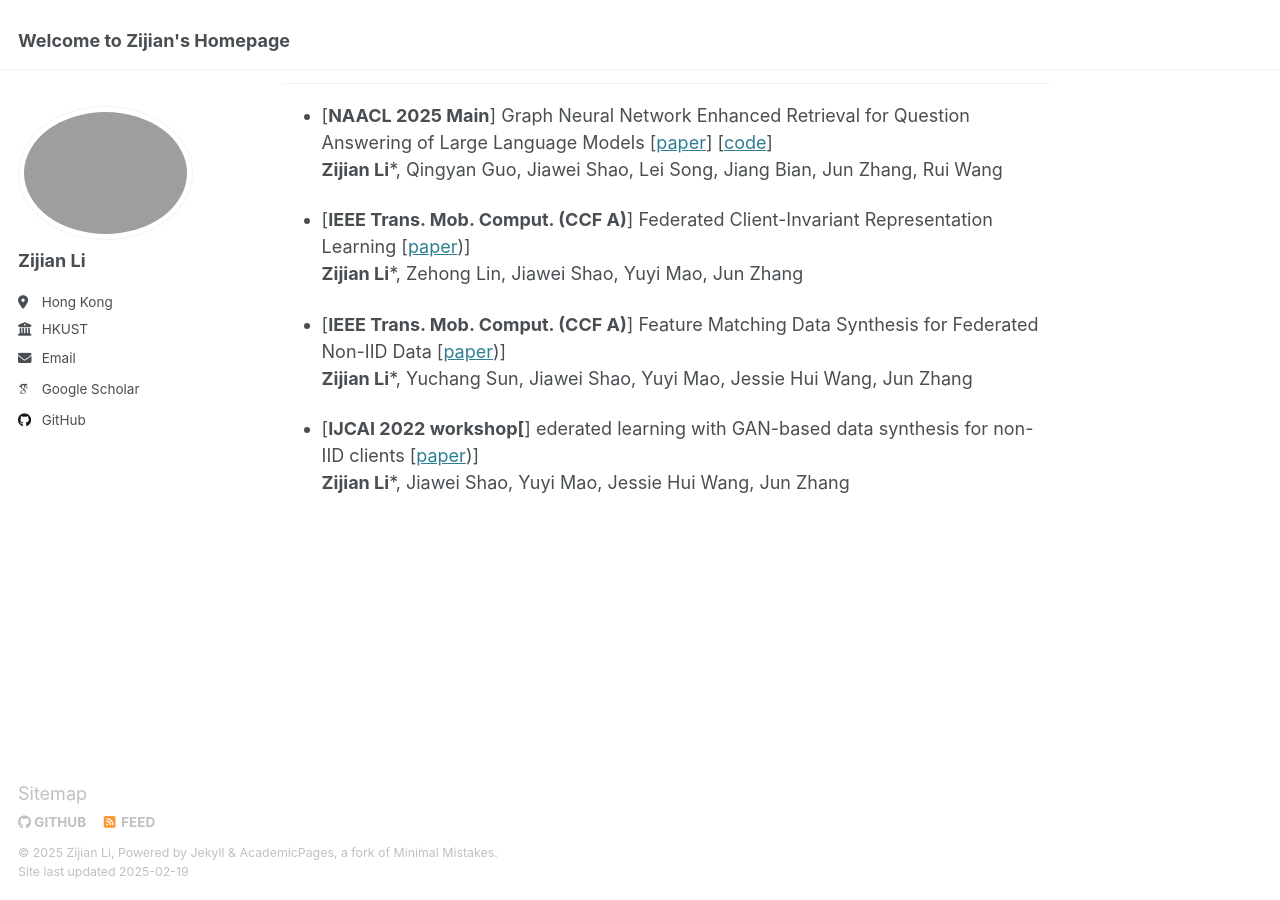
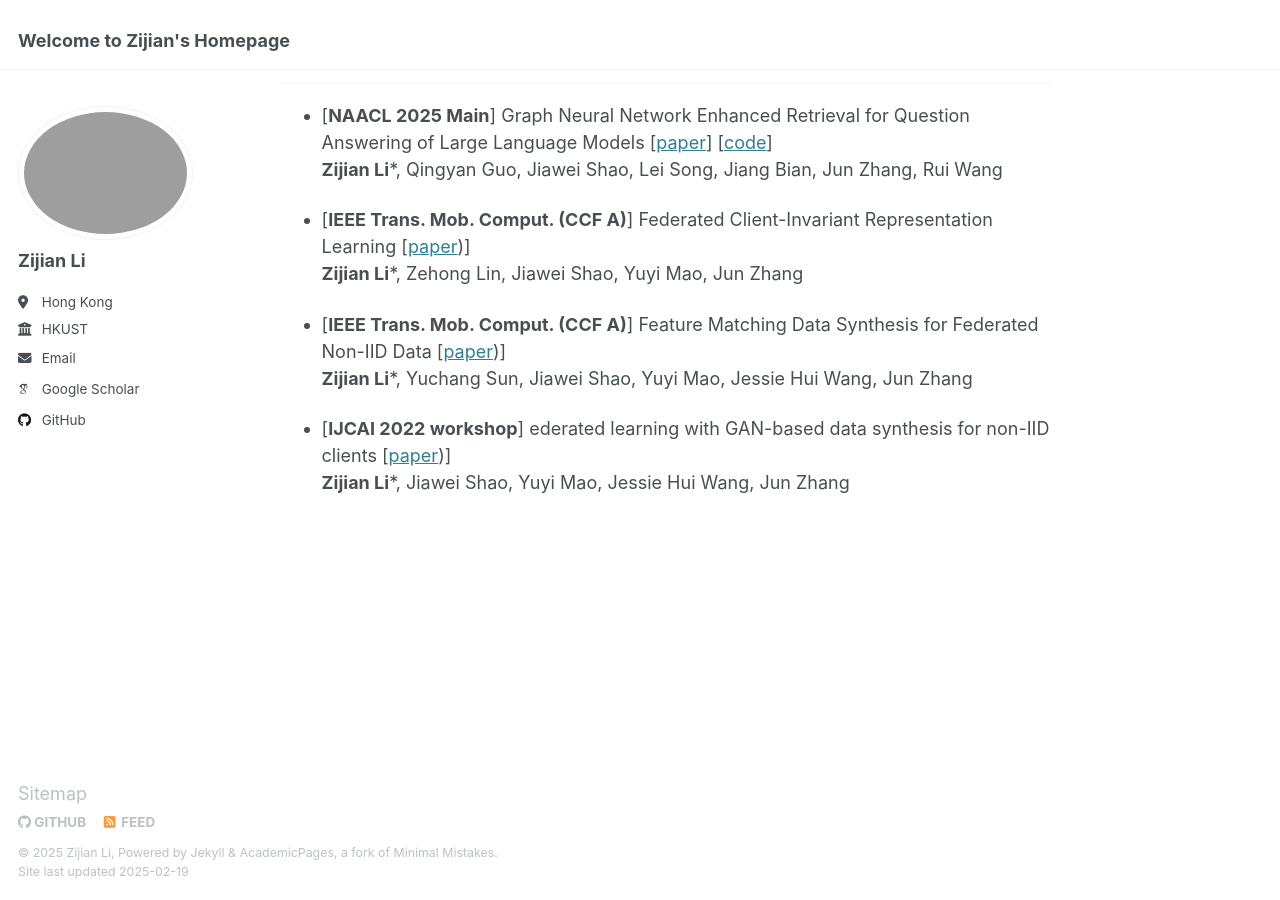
Before and after one commit to zli999/zijianli.github.io, a Jekyll site: the page built from _pages/about.md, in a window 1280 px wide and 900 px high, scrolled down 578 px. Built offline with Jekyll 4.4.1, drawn with Linux system fonts in a browser that asks for light colours; some web fonts are replaced.

```diff
--- a/_pages/about.md
+++ b/_pages/about.md
@@ -50,4 +50,4 @@ I am research intern in MSRA, under supervised by Dr. [Rui Wang](https://scholar
 
 - [**IEEE Trans. Mob. Comput. (CCF A)**] Feature Matching Data Synthesis for Federated Non-IID Data [[paper]([https://ieeexplore.ieee.org/document/10433716))] <br>**Zijian Li**\*, Yuchang Sun, Jiawei Shao, Yuyi Mao, Jessie Hui Wang, Jun Zhang<br>
 
-- [**IJCAI 2022 workshop[**] ederated learning with GAN-based data synthesis for non-IID clients [[paper]([https://arxiv.org/abs/2206.05507))] <br>**Zijian Li**\*, Jiawei Shao, Yuyi Mao, Jessie Hui Wang, Jun Zhang<br>
+- [**IJCAI 2022 workshop**] ederated learning with GAN-based data synthesis for non-IID clients [[paper]([https://arxiv.org/abs/2206.05507))] <br>**Zijian Li**\*, Jiawei Shao, Yuyi Mao, Jessie Hui Wang, Jun Zhang<br>
```
